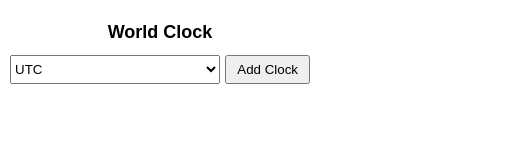
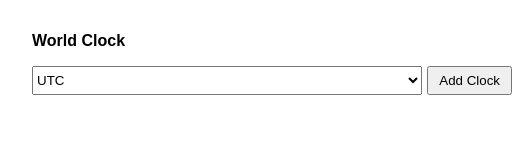
Before and after one commit to ujjwalbhandarii/clock, a browser extension: page src/popup.html in a window 400 px wide. Shown: the whole page, 512 px wide, since content can reach past the window. Drawn offline with Linux system fonts and the light colour scheme.

Commit message:
chore: updated font

```diff
--- a/src/styles.css
+++ b/src/styles.css
@@ -1,22 +1,31 @@
+@import url("https://fonts.googleapis.com/css2?family=Inter:ital,opsz,wght@0,14..32,100..900;1,14..32,100..900&family=Roboto:ital,wght@0,100;0,300;0,400;0,500;0,700;0,900;1,100;1,300;1,400;1,500;1,700;1,900&display=swap");
+
+* {
+  margin: 0;
+  padding: 0;
+  box-sizing: border-box;
+}
+
 body {
   font-family: Arial, sans-serif;
   margin: 0;
-  padding: 10px;
+  padding: 2rem;
 }
 
 .container {
-  max-width: 300px;
+  max-width: 50rem;
+  min-width: 30rem;
 }
 
 h1 {
-  font-size: 18px;
-  text-align: center;
+  font-size: 1rem;
+  margin-bottom: 1rem;
 }
 
 .add-clock {
   display: flex;
   justify-content: space-between;
-  margin-bottom: 10px;
+  margin-bottom: 1rem;
 }
 
 #timezone-select {
@@ -35,6 +44,7 @@ button {
 .clock-item {
   display: flex;
   justify-content: space-between;
-  padding: 5px;
+  align-items: center;
+  padding: 10px;
   border-bottom: 1px solid #ddd;
 }
```
